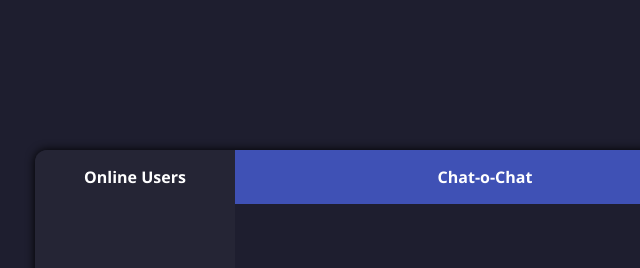
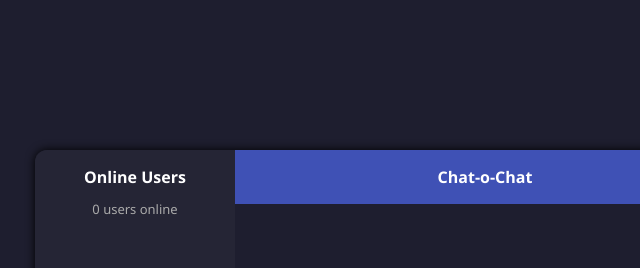
Before and after one commit to vartaks/nodejs-intro, a website: page chat-app/public/index.html in a window 1280 px wide. Shown: the top 268 px of the page, 255-895 px from the left. Drawn offline with Linux system fonts and the light colour scheme.

Commit message:
Show online user count

```diff
--- a/chat-app/public/index.html
+++ b/chat-app/public/index.html
@@ -7,11 +7,14 @@
 </head>
 <body>
   <div class="chat-wrapper">
-    <div class="sidebar">
+  <div class="sidebar">
+    <div class="user-header">
       <h3>Online Users</h3>
-      <ul id="user-list"></ul>
+      <p id="user-count">0 users online</p>
     </div>
-    <div class="chat-container">
+    <ul id="user-list"></ul>
+  </div>
+  <div class="chat-container">
     <header>Chat-o-Chat</header>
       <div id="chat" class="chat-box"></div>
       <input id="input" placeholder="Type a message..." autofocus />
--- a/chat-app/public/script.js
+++ b/chat-app/public/script.js
@@ -24,6 +24,11 @@ socket.onmessage = e => {
   if (message.startsWith('[USERS]')) {
     const names = message.replace('[USERS]', '').trim().split(',');
     userList.innerHTML = '';
+
+    // 🟢 Update count
+    document.getElementById('user-count').textContent = `${names.length} user${names.length !== 1 ? 's' : ''} online`;
+
+    // 🟢 Update list
     names.forEach(name => {
       const li = document.createElement('li');
       li.textContent = name === nickname ? `${name} (you)` : name;
--- a/chat-app/public/style.css
+++ b/chat-app/public/style.css
@@ -30,6 +30,17 @@ body {
   margin: 0 0 12px;
   font-size: 16px;
   text-align: center;
+}
+
+.user-header {
+  text-align: center;
+  margin-bottom: 12px;
+}
+
+#user-count {
+  font-size: 13px;
+  color: #aaa;
+  margin-top: 4px;
 }
 
 #user-list {
```
